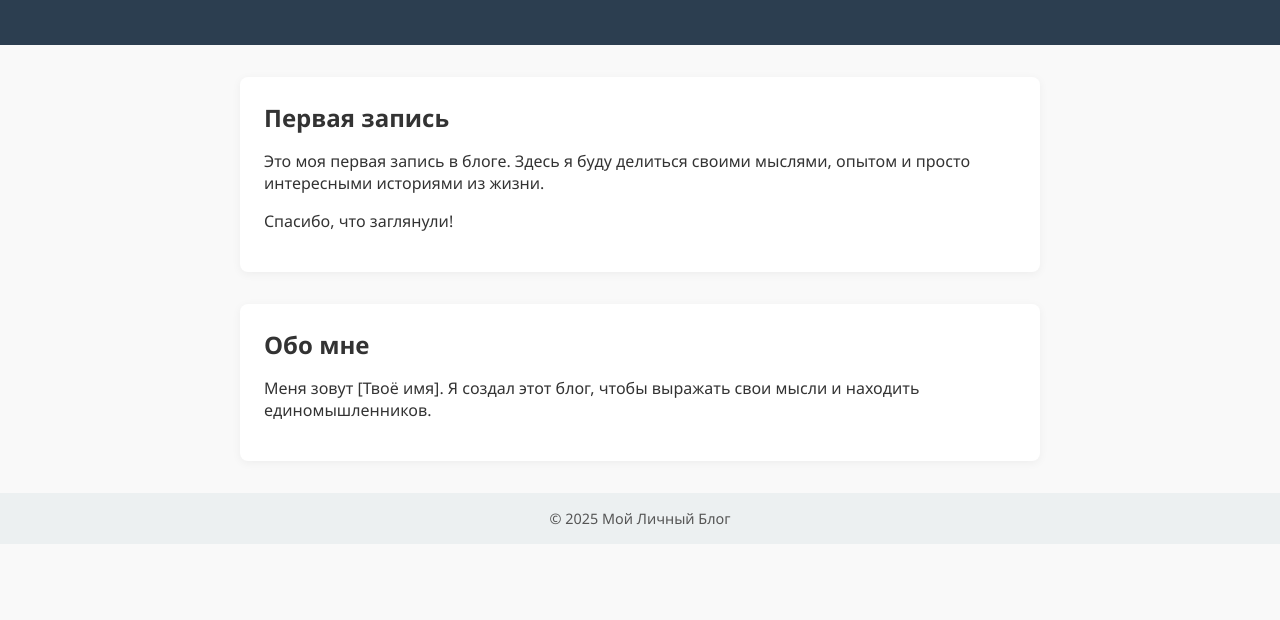
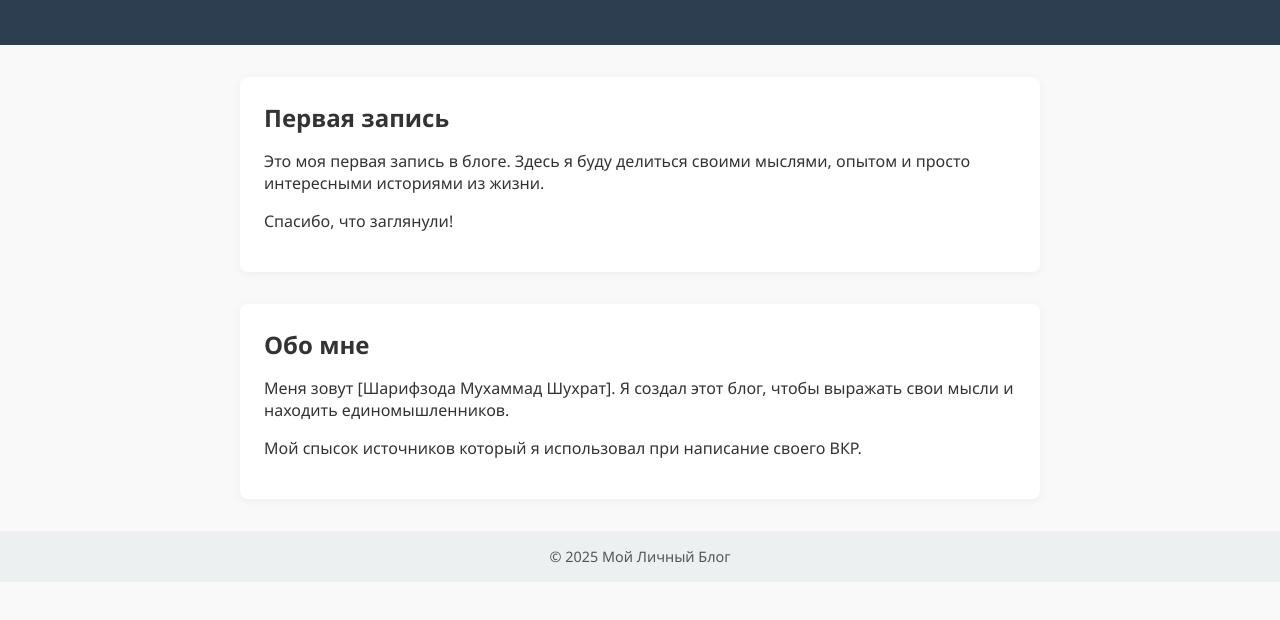
Before and after one commit to Muhammad000009/---, a plain HTML site: page index.html in a window 1280 px wide. Shown: the part 116-736 px from the top of the page. Drawn offline with Linux system fonts and the light colour scheme.

Commit message:
Update index.html

```diff
--- a/index.html
+++ b/index.html
@@ -63,7 +63,8 @@
 
     <article>
       <h2>Обо мне</h2>
-      <p>Меня зовут [Твоё имя]. Я создал этот блог, чтобы выражать свои мысли и находить единомышленников.</p>
+      <p>Меня зовут [Шарифзода Мухаммад Шухрат]. Я создал этот блог, чтобы выражать свои мысли и находить единомышленников.</p>
+       <p>Мой спысок источников который я использовал при написание своего ВКР.</p>
     </article>
   </main>
 
```
